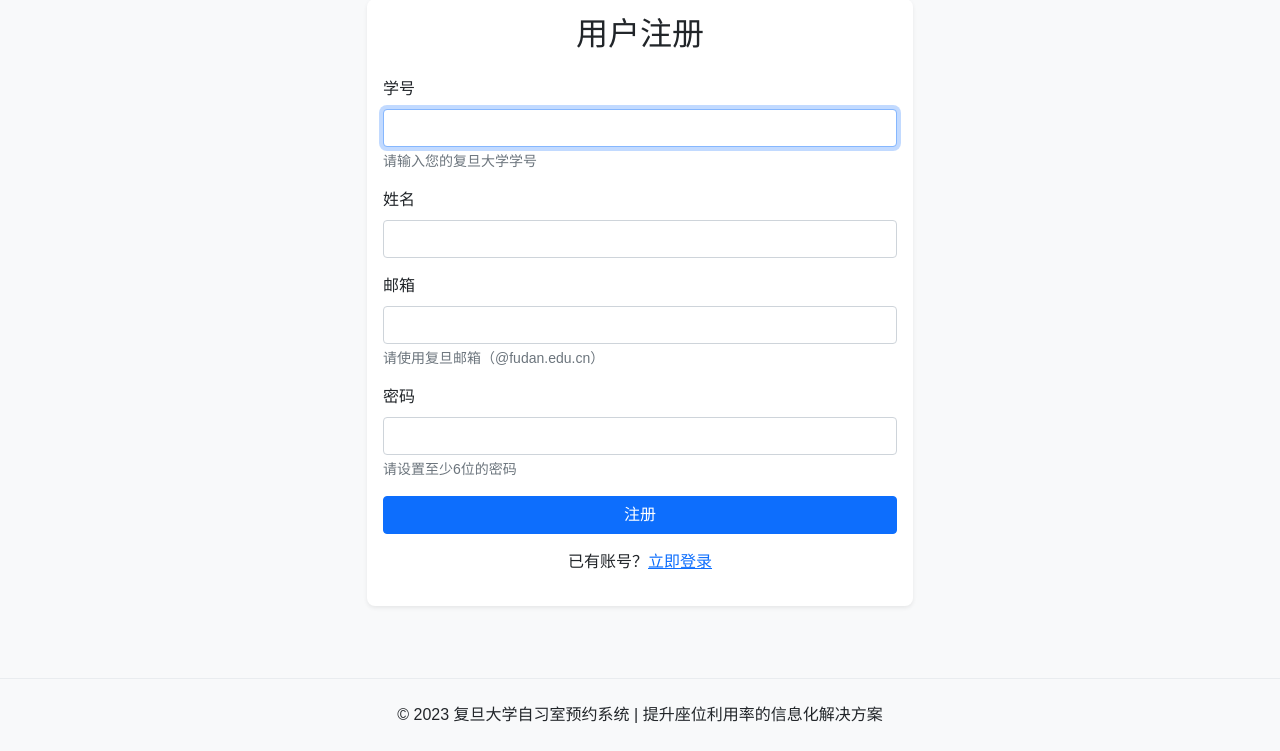
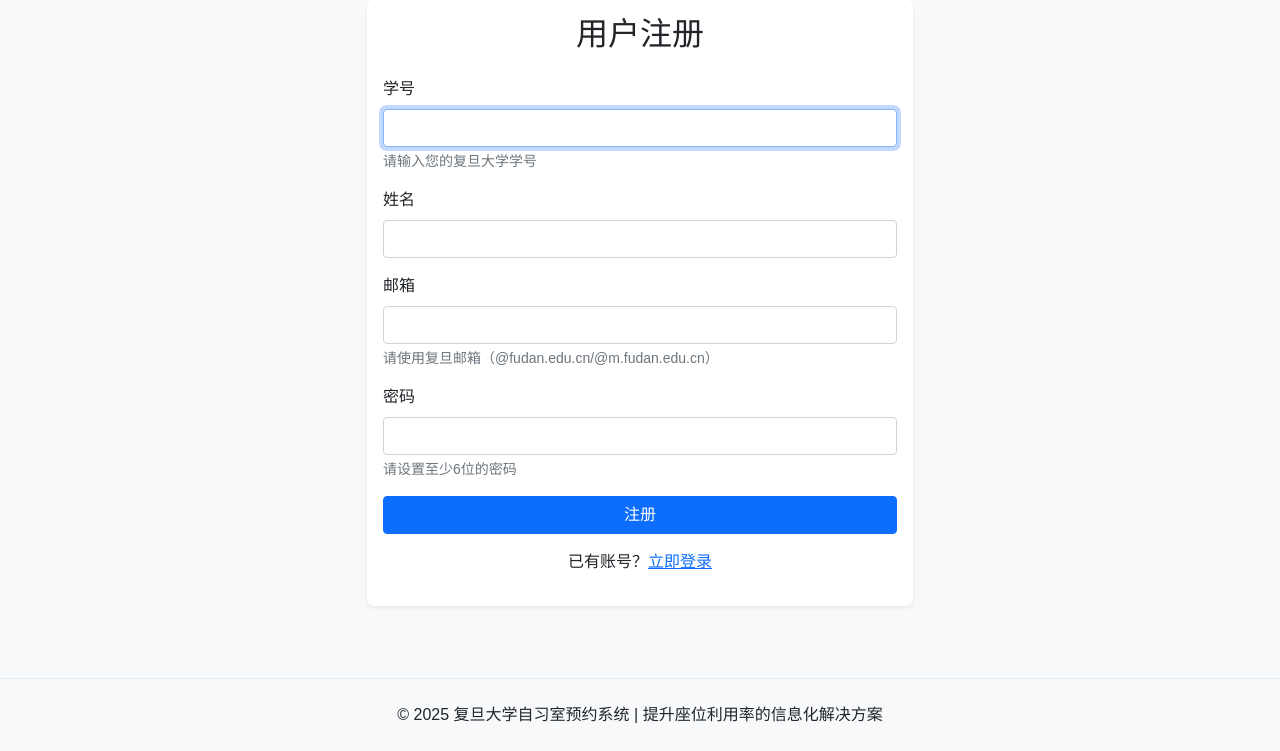
Before and after one commit to HN-CHENG/fudan-study-room-booking, a Flask app: page /auth/register in a window 1280 px wide. Shown: the part 81-832 px from the top of the page. Run offline with Flask 3, Linux system fonts and the light colour scheme.

Commit message:
small modification

```diff
--- a/app/routes/auth.py
+++ b/app/routes/auth.py
@@ -23,7 +23,7 @@ def register():
             error = '需要学号'
         elif not username:
             error = '需要用户名'
-        elif not email or '@fudan.edu.cn' not in email:
+        elif not email or ('@fudan.edu.cn' not in email and '@m.fudan.edu.cn' not in email):
             error = '需要有效的复旦大学邮箱'
         elif not password:
             error = '需要密码'
@@ -98,7 +98,7 @@ def profile():
 
         if not username:
             error = '需要用户名'
-        elif not email or '@fudan.edu.cn' not in email:
+        elif not email or ('@fudan.edu.cn' not in email and '@m.fudan.edu.cn' not in email):
             error = '需要有效的复旦大学邮箱'
 
         if email != current_user.email and User.query.filter_by(email=email).first():
--- a/config.py
+++ b/config.py
@@ -7,7 +7,7 @@ class Config:
     SQLALCHEMY_TRACK_MODIFICATIONS = False
 
     # 邮件配置
-    MAIL_SERVER = os.environ.get('MAIL_SERVER') or 'smtp.fudan.edu.cn'
+    MAIL_SERVER = os.environ.get('MAIL_SERVER') or 'smtp.m.fudan.edu.cn'
     MAIL_PORT = int(os.environ.get('MAIL_PORT') or 587)
     MAIL_USE_TLS = os.environ.get('MAIL_USE_TLS') or True
     MAIL_USERNAME = os.environ.get('MAIL_USERNAME')
--- a/templates/auth/profile.html
+++ b/templates/auth/profile.html
@@ -32,7 +32,7 @@
                             <div class="mb-3">
                                 <label for="email" class="form-label">邮箱</label>
                                 <input type="email" class="form-control" id="email" name="email" value="{{ current_user.email }}" required>
-                                <div class="form-text">请使用复旦邮箱（@fudan.edu.cn）</div>
+                                <div class="form-text">请使用复旦邮箱（@fudan.edu.cn/@m.fudan.edu.cn）</div>
                             </div>
 
                             <hr>
--- a/templates/auth/register.html
+++ b/templates/auth/register.html
@@ -24,7 +24,7 @@
                     <div class="mb-3">
                         <label for="email" class="form-label">邮箱</label>
                         <input type="email" class="form-control" id="email" name="email" required>
-                        <div class="form-text">请使用复旦邮箱（@fudan.edu.cn）</div>
+                        <div class="form-text">请使用复旦邮箱（@fudan.edu.cn/@m.fudan.edu.cn）</div>
                     </div>
 
                     <div class="mb-3">
--- a/templates/base.html
+++ b/templates/base.html
@@ -106,7 +106,7 @@
 
     <footer class="bg-light py-4 mt-5">
         <div class="container text-center">
-            <p class="mb-0">&copy; 2023 复旦大学自习室预约系统 | 提升座位利用率的信息化解决方案</p>
+            <p class="mb-0">&copy; 2025 复旦大学自习室预约系统 | 提升座位利用率的信息化解决方案</p>
         </div>
     </footer>
 
```
